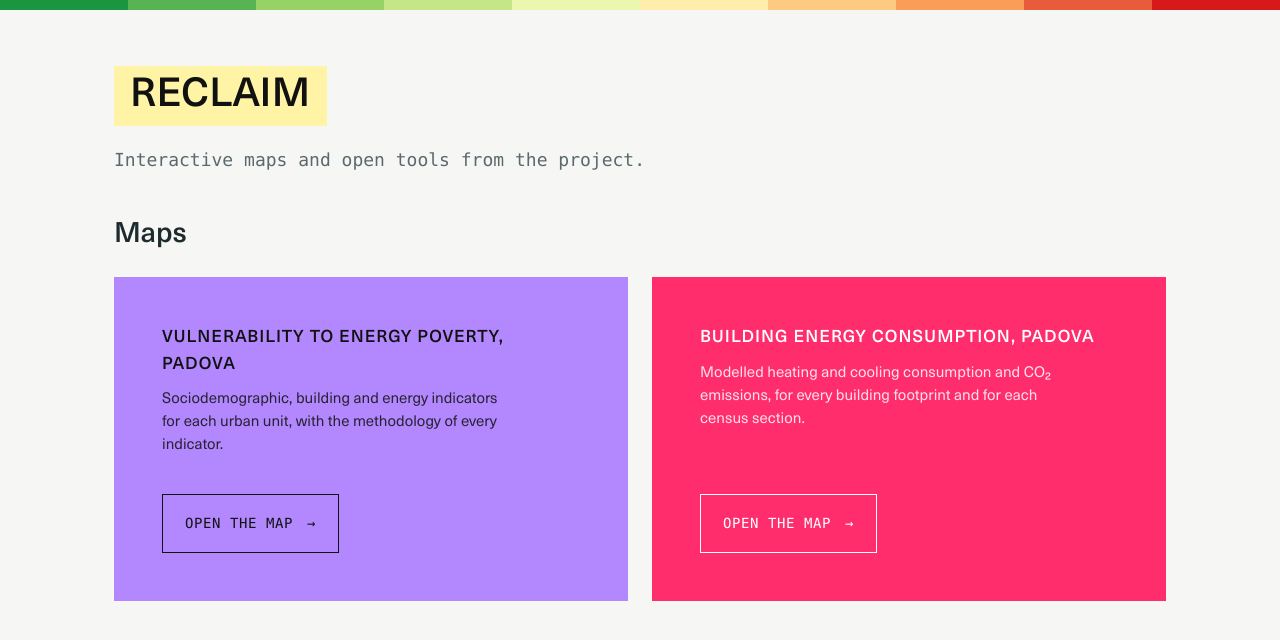
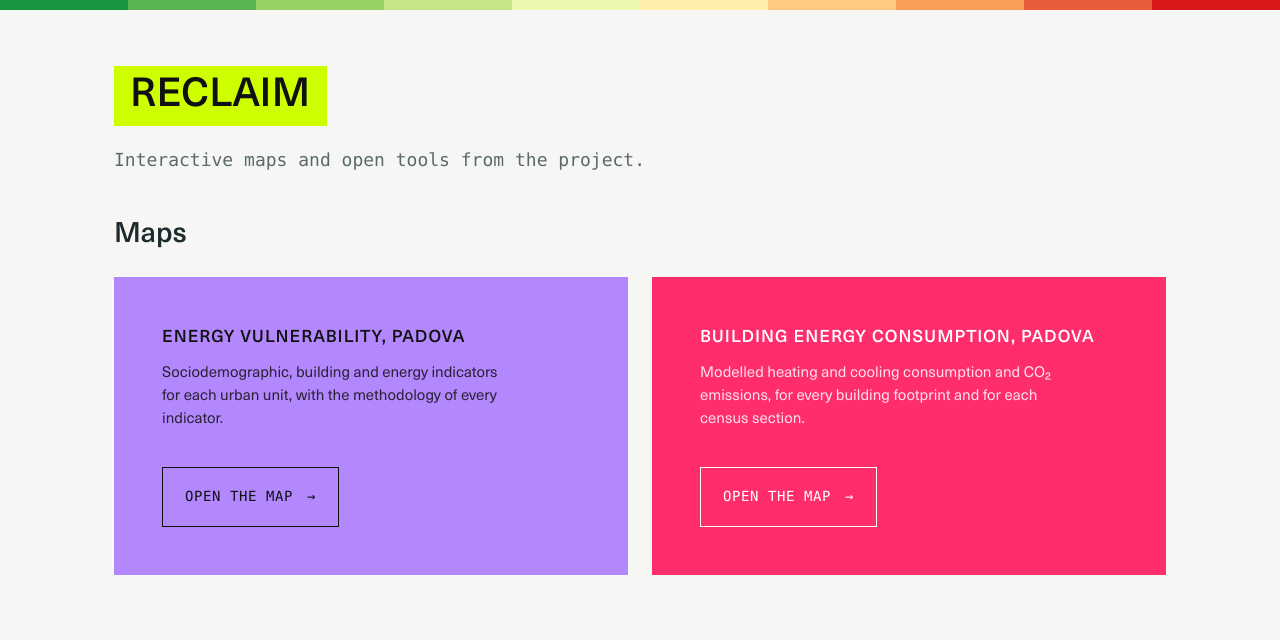
Before and after one commit to chiaquino/reclaim, a plain HTML site: page index.html in a window 1280 px wide. Drawn offline with Linux system fonts and the light colour scheme.

Commit message:
update landing page

```diff
--- a/index.html
+++ b/index.html
@@ -38,7 +38,7 @@
   .ramp { display:flex; height:10px; }
   .ramp i { flex:1; }
   main { max-width:1100px; margin:0 auto; padding:56px 24px 40px; }
-  h1 { display:inline-block; background:#fff3a6; color:#111; padding:8px 16px; font-size:40px; line-height:1.1; font-weight:700; margin:0 0 20px; letter-spacing:.01em; }
+  h1 { display:inline-block; background:#cdff00; color:#111; padding:8px 16px; font-size:40px; line-height:1.1; font-weight:700; margin:0 0 20px; letter-spacing:.01em; }
   .lede { font-family:Consolas, "Cascadia Mono", "Courier New", monospace; font-size:18px; color:var(--muted); margin:0 0 40px; max-width:56ch; }
   /* .lede { font-size:18px; color:var(--muted); margin:0 0 40px; max-width:56ch; } */
   h2 { font-size:28px; font-weight:700; margin:0 0 20px; }
@@ -81,7 +81,7 @@
     <li>
       <a class="card c1" href="energy-vulnerability/">
         <span>
-          <span class="t">Vulnerability to energy poverty, Padova</span>
+          <span class="t">Energy vulnerability, Padova</span>
           <span class="d">Sociodemographic, building and energy indicators for each urban unit, with the methodology of every indicator.</span>
         </span>
         <span class="go">Open the map <span aria-hidden="true">&rarr;</span></span>
```
